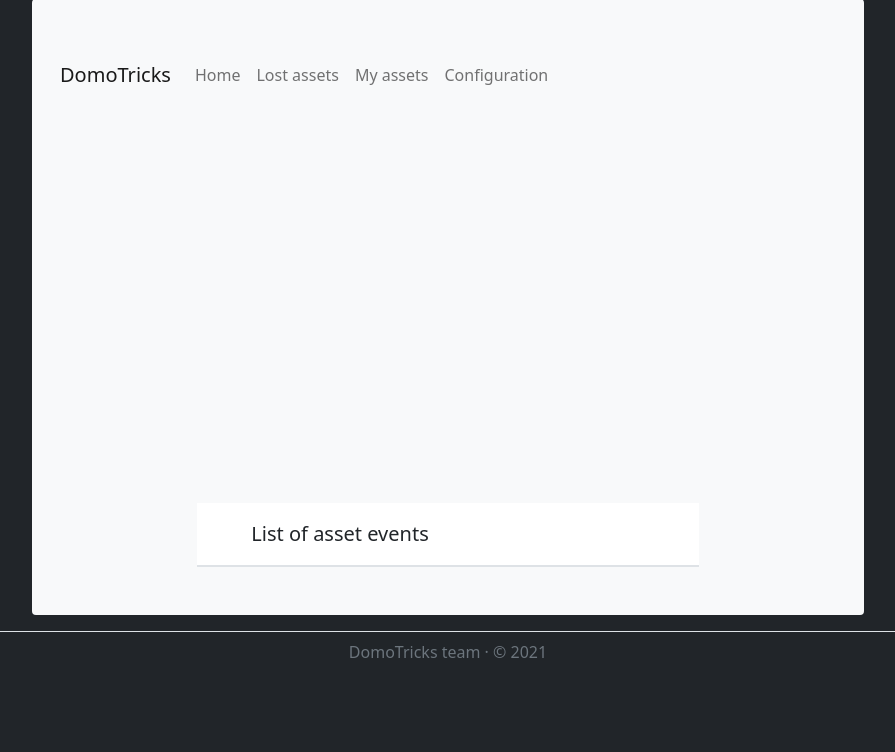
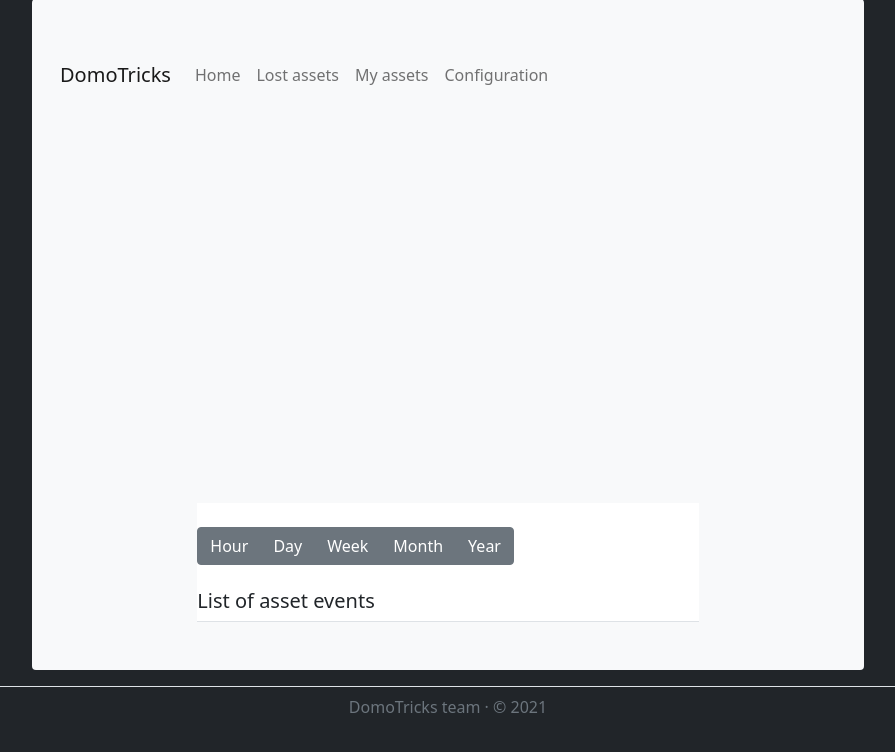
Before and after one commit to nbeguier/DomoTricks, a Flask app: template web/templates/asset.html in a window 1280 px wide. Shown: the part 17-769 px from the top of the page, without its empty margins (192-1087 px from the left). Run offline with Flask 2, Linux system fonts and the light colour scheme; the template is opened without the code that fills it, so the values that code supplies are empty; some libraries are stand-ins or nearby versions.

Commit message:
[web] Add period buttons in asset, add month and year

```diff
--- a/server.py
+++ b/server.py
@@ -197,6 +197,10 @@ def asset_csv():
         timestamp_min = (now - timedelta(days=1)).strftime('%Y-%m-%d %H:%M')
     elif period == 'week':
         timestamp_min = (now - timedelta(weeks=1)).strftime('%Y-%m-%d %H:%M')
+    elif period == 'month':
+        timestamp_min = (now - timedelta(days=30)).strftime('%Y-%m-%d %H:%M')
+    elif period == 'year':
+        timestamp_min = (now - timedelta(days=365)).strftime('%Y-%m-%d %H:%M')
     else:
         return render_template('404.html'), 404
     interval = [timestamp_min, now]
--- a/web/templates/asset.html
+++ b/web/templates/asset.html
@@ -11,10 +11,17 @@
 <div id="asset_dataviz"></div>
 
 <div class="d-flex flex-column align-items-stretch bg-white">
-  <a href="/" class="d-flex align-items-center flex-shrink-0 p-3 link-dark text-decoration-none border-bottom">
-    <svg class="bi me-2" width="30" height="24"><use xlink:href="#bootstrap"></use></svg>
-    <span class="fs-5 fw-semibold">List of asset events</span>
-  </a>
+  <svg class="bi me-2" width="30" height="24"><use xlink:href="#bootstrap"></use></svg>
+  <div class="btn-toolbar mb-4" role="toolbar" aria-label="Toolbar with button groups">
+    <div class="btn-group me-2" role="group" aria-label="First group">
+      <button type="button" class="btn btn-secondary" onclick="Redirect('hour')">Hour</button>
+      <button type="button" class="btn btn-secondary" onclick="Redirect('day')">Day</button>
+      <button type="button" class="btn btn-secondary" onclick="Redirect('week')">Week</button>
+      <button type="button" class="btn btn-secondary" onclick="Redirect('month')">Month</button>
+      <button type="button" class="btn btn-secondary" onclick="Redirect('year')">Year</button>
+    </div>
+  </div>
+  <h5>List of asset events</h5>
   <div class="list-group list-group-flush border-bottom scrollarea">
     {% for event in asset %}
     <a href="#" class="list-group-item list-group-item-action py-3 lh-tight">
@@ -108,6 +115,10 @@ if ((/^[a-f0-9_]+$/.test(assetkey)) && (/^[a-z]+$/.test(period))) {
     height = 0;
 }
 
+function Redirect(period) {
+  location.search = "?assetkey="+assetkey+"&period="+period;
+}
+
 </script>
 
 {% endblock %}
```
